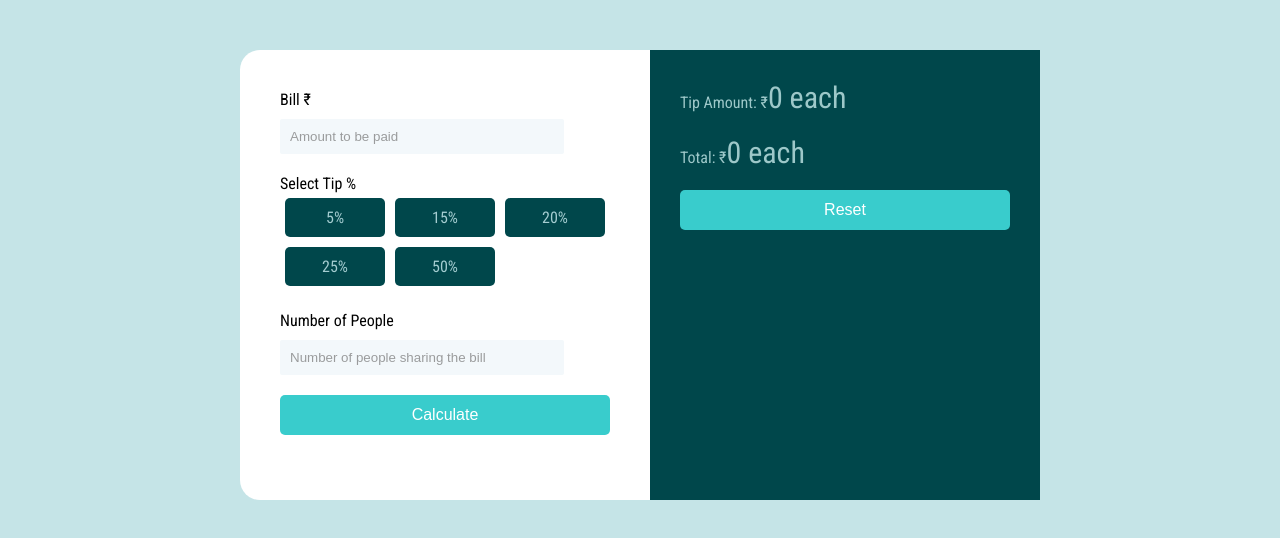
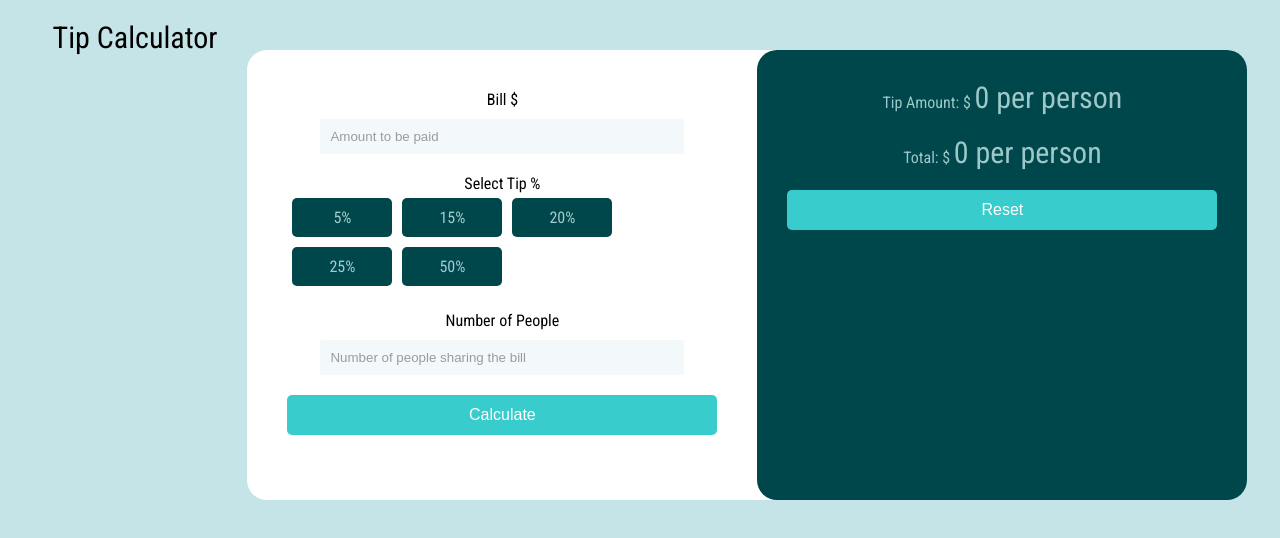
Before and after one commit to divyasrinaraharisetti/Tip-Calculator, a plain HTML site: page index.html in a window 1280 px wide. Drawn offline with nearby package versions, Linux system fonts and the light colour scheme.

Commit message:
new commit

```diff
--- a/index.html
+++ b/index.html
@@ -4,11 +4,16 @@
         <title>Tip Calculator</title>
         <link rel="stylesheet" href="style.css">
         <script src="app.js"></script>
+        <script src="https://cdn.jsdelivr.net/npm/bootstrap@5.3.1/dist/js/bootstrap.bundle.min.js" integrity="sha384-HwwvtgBNo3bZJJLYd8oVXjrBZt8cqVSpeBNS5n7C8IVInixGAoxmnlMuBnhbgrkm" crossorigin="anonymous"></script>
     </head>
     <body>
+        <!-- As a heading -->
+        <nav class="navbar navbar-light bg-light">
+            <span class="navbar-brand mb-0 h1">Tip Calculator</span>
+        </nav>
         <div class="container">
             <div class="wrapper">
-                <p>Bill ₹</p>
+                <p>Bill $</p>
                 <input id="amount" type="number" placeholder="Amount to be paid">
 
                 <p>Select Tip %</p>
@@ -19,14 +24,16 @@
                     <div class="tip">25%</div>
                     <div class="tip">50%</div>
                 </div>
+                <div class="division">
+                    <p>Number of People</p>
+                    <input id="people" type="number" placeholder="Number of people sharing the bill">
+                    <button id="calculate">Calculate</button>
+                </div>
 
-                <p>Number of People</p>
-                <input id="people" type="number" placeholder="Number of people sharing the bill">
-                <button id="calculate">Calculate</button>
             </div>
             <div class="right-wrapper">
-                <p>Tip Amount: ₹<span id="tipamount">0</span><span> each</span></p>
-                <p>Total: ₹<span id="totalamount">0</span><span> each</span></p>
+                <p>Tip Amount: $ <span id="tipamount">0</span><span> per person</span></p>
+                <p>Total: $ <span id="totalamount">0</span><span> per person</span></p>
                 <button id="reset">Reset</button>
             </div>
         </div>
--- a/style.css
+++ b/style.css
@@ -9,13 +9,15 @@ body {
     display: flex;
     justify-content: center;
     background-color: #c5e4e7;
+    text-align: center;
     font-family: 'Roboto Condensed', sans-serif;
 }
 
 .container {
     margin-top: 50px;
-    width: 800px;
+    width: 1000px;
     height: 450px;
+    overflow-wrap: break-word;
     background-color: #fff;
     border-radius: 20px;
     display: flex;
@@ -25,7 +27,9 @@ body {
     padding: 40px;
     width: 50%;
 }
-
+.division{
+    overflow-wrap: break-word;
+}
 input {
     width: 80%;
     border: none;
@@ -74,6 +78,7 @@ button {
     background: #00474b;
     color: #9dc8c9;
     width: 50%;
+    border-radius: 20px;
     padding: 30px;
 }
 
@@ -84,3 +89,12 @@ button {
 span {
     font-size: 30px;
 }
+
+body h1{
+    margin: 30px;
+    padding: 10px;
+}
+
+.navbar{
+    margin: 20px 30px 20px 20px;
+}
```
Also changed, not shown: 1 other file.
